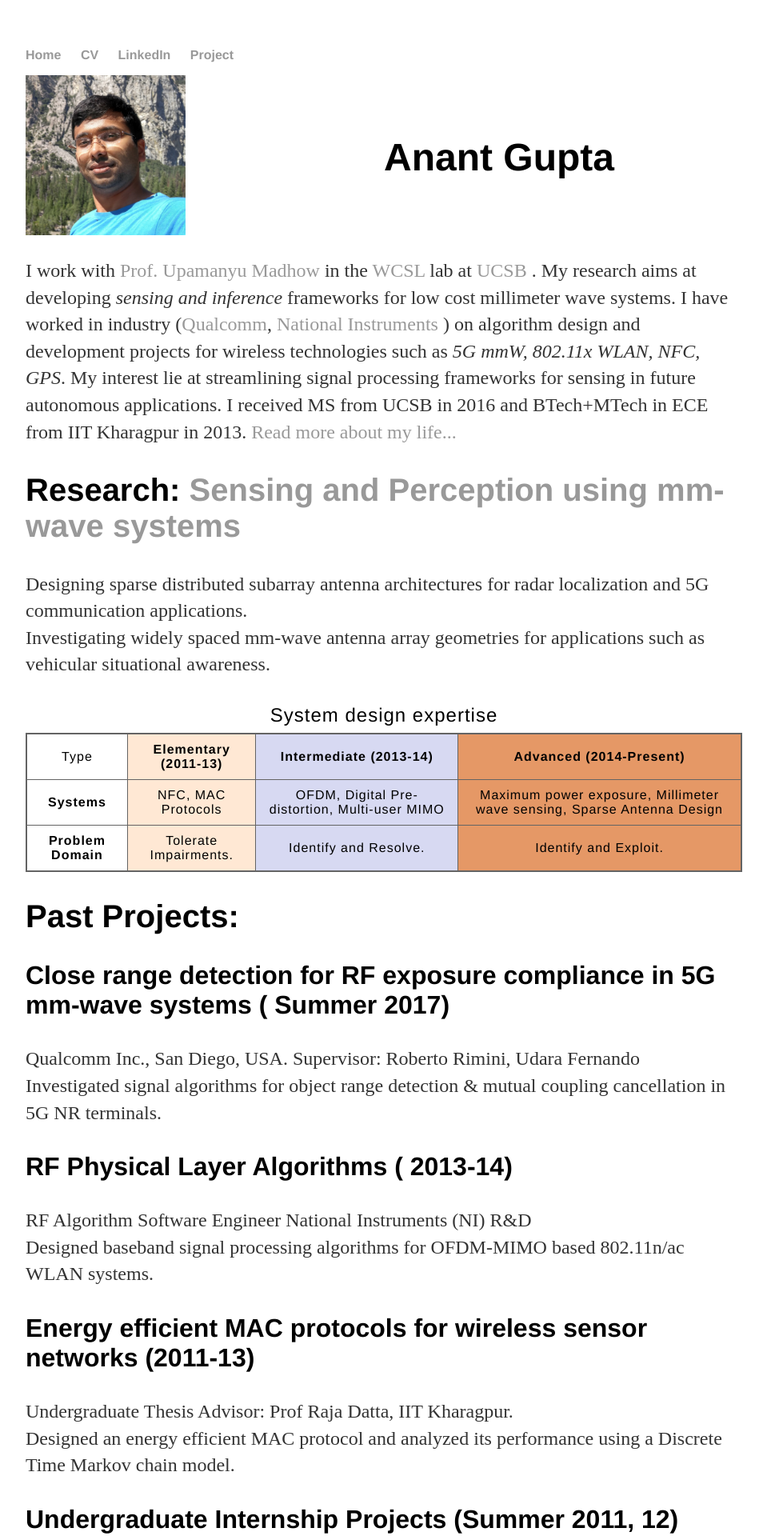
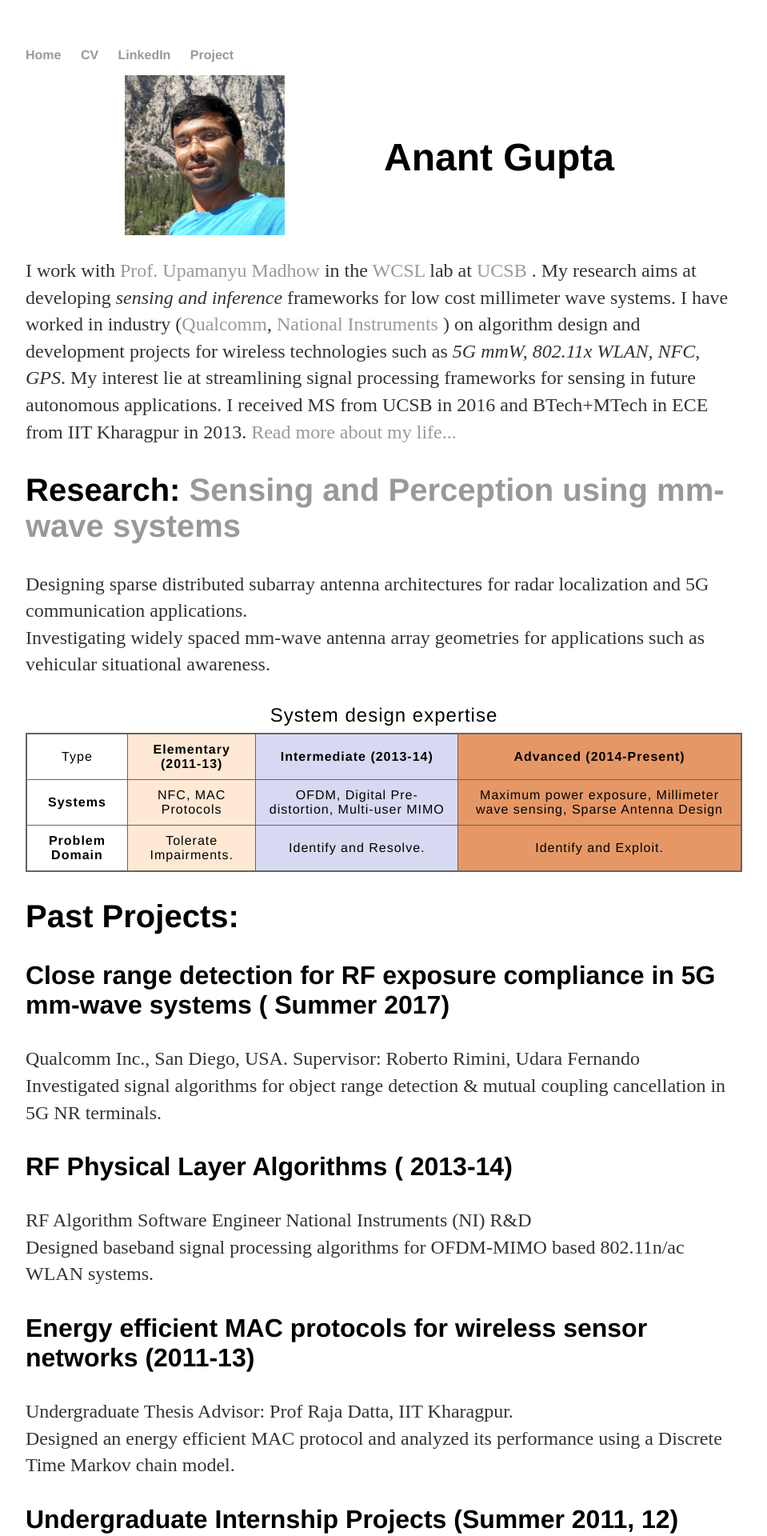
Before and after one commit to anantgupt/anantgupt.github.io, a Jekyll site: the page built from index.html, in a window 1280 px wide. Shown: the top 1920 px of the page at 80% size, without its empty margins (160-1119 px from the left). Built offline with Jekyll 4.4.1, drawn with Linux system fonts in a browser that asks for light colours.

Commit message:
Update main.css

```diff
--- a/css/main.css
+++ b/css/main.css
@@ -18,8 +18,8 @@ body {
 }
 
 .left {
-  align-items: left;
-  justify-content: left;
+  align-items: center;
+  justify-content: center;
 }
 
 nav ul, footer ul {
```
